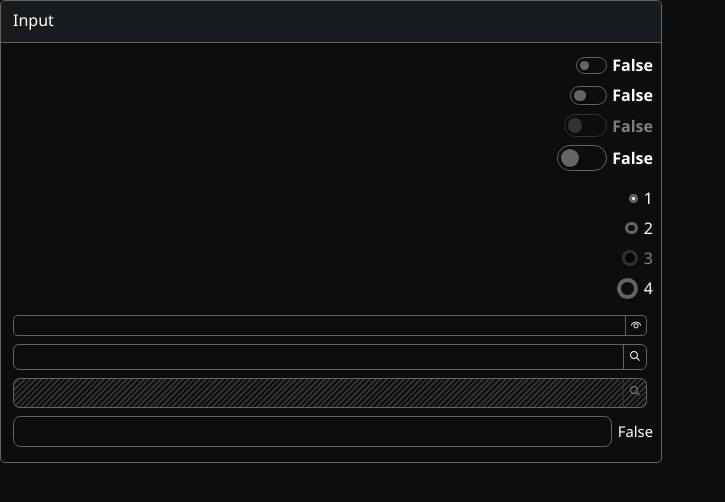
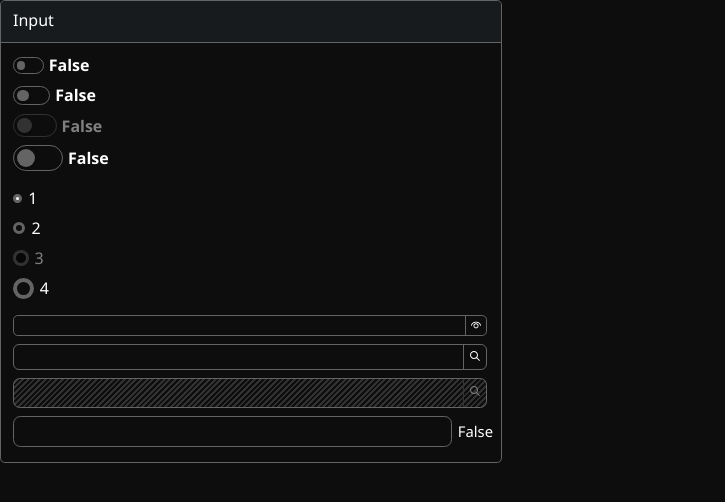
Before and after one commit to lv-zero-eu/SvelteLib, a SvelteKit app: page / in a window 1280 px wide. Shown: the top 502 px of the page, without its empty margins (0-725 px from the left). Built offline with nearby package versions, Linux system fonts and the light colour scheme.

Commit message:
Feat : WrapperTheme

```diff
--- /dev/null
+++ b/src/lib/ThemeWrapper.svelte
@@ -0,0 +1,19 @@
+<slot />
+
+<style>
+	:root {
+		--bg: rgb(13, 13, 13);
+		--bg-accent: rgba(33, 37, 43, 0.6);
+		--border: rgb(100, 100, 100);
+		--border-radius: 0.3rem;
+		--txt: white;
+
+		--color-accent-emphasis: #1f6feb;
+		--color-accent-fg: #58a6ff;
+		--color-accent-muted: rgba(56, 139, 253, 0.4);
+		--color-accent-subtle: rgba(56, 139, 253, 0.1);
+		--color-action-list-item-danger-active-bg: --txt-secondary: rgba(255, 255, 255, 0.78);
+
+		font-family: 'Segoe UI', Tahoma, Geneva, Verdana, sans-serif;
+	}
+</style>
--- a/src/routes/+layout.svelte
+++ b/src/routes/+layout.svelte
@@ -1,22 +1,12 @@
+<script>
+	import WrapperTheme from '$lib/ThemeWrapper.svelte';
+</script>
+
+<WrapperTheme>
 	<slot />
+</WrapperTheme>
 
 <style>
-	:root {
-		--bg: rgb(13, 13, 13);
-		--bg-accent: rgba(33, 37, 43, 0.6);
-		--border: rgb(100, 100, 100);
-		--border-radius: 0.3rem;
-		--txt: white;
-
-		--color-accent-emphasis: #1f6feb;
-		--color-accent-fg: #58a6ff;
-		--color-accent-muted: rgba(56, 139, 253, 0.4);
-		--color-accent-subtle: rgba(56, 139, 253, 0.1);
-		--color-action-list-item-danger-active-bg: --txt-secondary: rgba(255, 255, 255, 0.78);
-
-		font-family: 'Segoe UI', Tahoma, Geneva, Verdana, sans-serif;
-	}
-
 	:global(body) {
 		margin: 0 auto;
 		display: flex;
--- a/src/routes/+page.svelte
+++ b/src/routes/+page.svelte
@@ -40,9 +40,8 @@
 	.grid {
 		display: grid;
 		gap: 0.5rem;
-		justify-items: end;
 		padding: 0.5rem 0;
-		width: 40rem;
+		width: 30rem;
 	}
 	:global(label) {
 		text-transform: capitalize;
```
